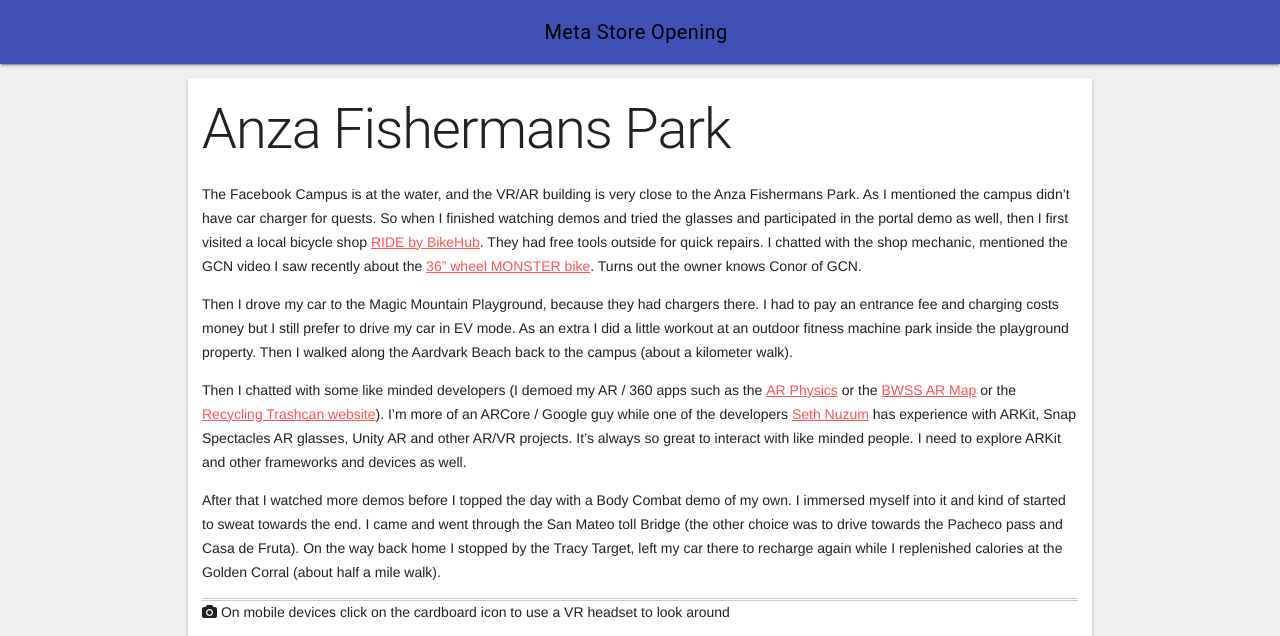
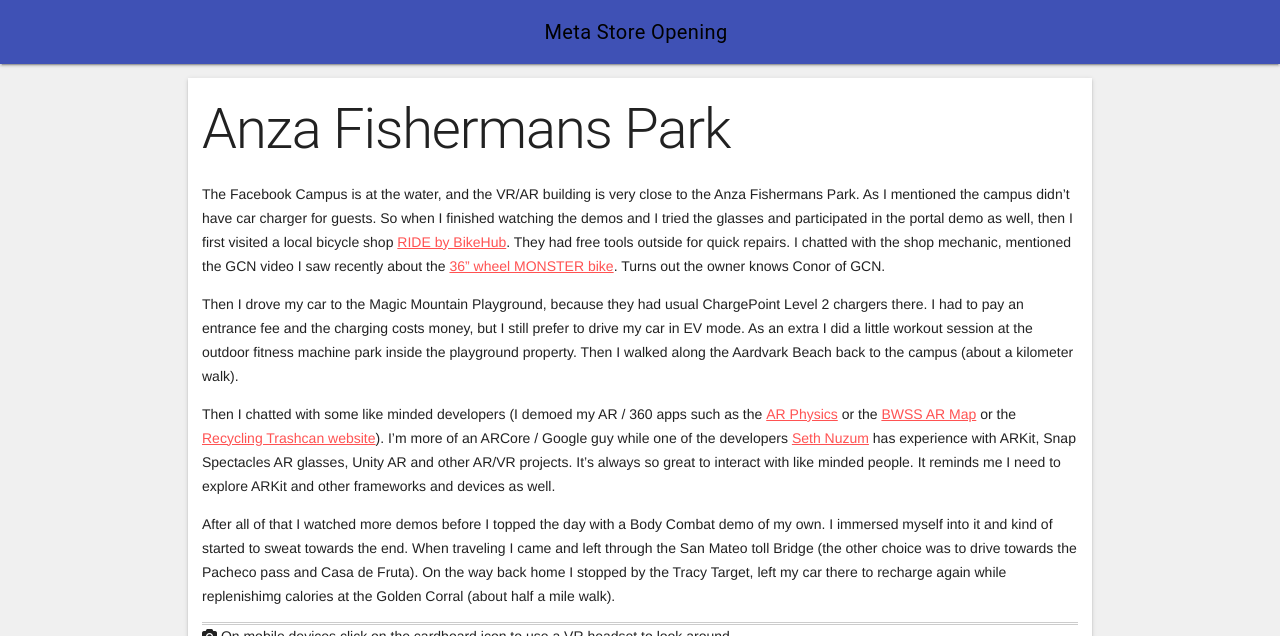
Before and after one commit to MetaStoreOpening/MetaStoreOpening.github.io, a Jekyll site: the page built from _posts/2022-05-09-anza_fishermans_park.md, in a window 1280 px wide. Shown: the top 636 px of the page. Built offline with Jekyll 4.4.1, drawn with Linux system fonts in a browser that asks for light colours; grey boxes are pictures that could not be loaded.

Commit message:
Typo and grammar correction of the last post

```diff
--- a/_posts/2022-05-09-anza_fishermans_park.md
+++ b/_posts/2022-05-09-anza_fishermans_park.md
@@ -9,10 +9,10 @@
 thumbnail: anza_fishermans_park_th.jpg
 youtube_id: FOMyrOx6wOI
 ---
-The Facebook Campus is at the water, and the VR/AR building is very close to the Anza Fishermans Park. As I mentioned the campus didn't have car charger for quests. So when I finished watching demos and tried the glasses and participated in the portal demo as well, then I first visited a local bicycle shop [RIDE by BikeHub](https://bikehub.com/ride/). They had free tools outside for quick repairs. I chatted with the shop mechanic, mentioned the GCN video I saw recently about the [36" wheel MONSTER bike](https://www.youtube.com/watch?v=YTmFa700PUU). Turns out the owner knows Conor of GCN.
+The Facebook Campus is at the water, and the VR/AR building is very close to the Anza Fishermans Park. As I mentioned the campus didn't have car charger for guests. So when I finished watching the demos and I tried the glasses and participated in the portal demo as well, then I first visited a local bicycle shop [RIDE by BikeHub](https://bikehub.com/ride/). They had free tools outside for quick repairs. I chatted with the shop mechanic, mentioned the GCN video I saw recently about the [36" wheel MONSTER bike](https://www.youtube.com/watch?v=YTmFa700PUU). Turns out the owner knows Conor of GCN.
 
-Then I drove my car to the Magic Mountain Playground, because they had chargers there. I had to pay an entrance fee and charging costs money but I still prefer to drive my car in EV mode. As an extra I did a little workout at an outdoor fitness machine park inside the playground property. Then I walked along the Aardvark Beach back to the campus (about a kilometer walk).
+Then I drove my car to the Magic Mountain Playground, because they had usual ChargePoint Level 2 chargers there. I had to pay an entrance fee and the charging costs money, but I still prefer to drive my car in EV mode. As an extra I did a little workout session at the outdoor fitness machine park inside the playground property. Then I walked along the Aardvark Beach back to the campus (about a kilometer walk).
 
-Then I chatted with some like minded developers (I demoed my AR / 360 apps such as the [AR Physics](https://github.com/CsabaConsulting/ARPhysics) or the [BWSS AR Map](https://github.com/gdgfresno/DevfestARMap/) or the [Recycling Trashcan website](https://recyclingtrashcans.github.io/)). I'm more of an ARCore / Google guy while one of the developers [Seth Nuzum](https://www.instagram.com/seth__n/) has experience with ARKit, Snap Spectacles AR glasses, Unity AR and other AR/VR projects. It's always so great to interact with like minded people. I need to explore ARKit and other frameworks and devices as well.
+Then I chatted with some like minded developers (I demoed my AR / 360 apps such as the [AR Physics](https://github.com/CsabaConsulting/ARPhysics) or the [BWSS AR Map](https://github.com/gdgfresno/DevfestARMap/) or the [Recycling Trashcan website](https://recyclingtrashcans.github.io/)). I'm more of an ARCore / Google guy while one of the developers [Seth Nuzum](https://www.instagram.com/seth__n/) has experience with ARKit, Snap Spectacles AR glasses, Unity AR and other AR/VR projects. It's always so great to interact with like minded people. It reminds me I need to explore ARKit and other frameworks and devices as well.
 
-After that I watched more demos before I topped the day with a Body Combat demo of my own. I immersed myself into it and kind of started to sweat towards the end. I came and went through the San Mateo toll Bridge (the other choice was to drive towards the Pacheco pass and Casa de Fruta). On the way back home I stopped by the Tracy Target, left my car there to recharge again while I replenished calories at the Golden Corral (about half a mile walk).
+After all of that I watched more demos before I topped the day with a Body Combat demo of my own. I immersed myself into it and kind of started to sweat towards the end. When traveling I came and left through the San Mateo toll Bridge (the other choice was to drive towards the Pacheco pass and Casa de Fruta). On the way back home I stopped by the Tracy Target, left my car there to recharge again while replenishimg calories at the Golden Corral (about half a mile walk).
```
